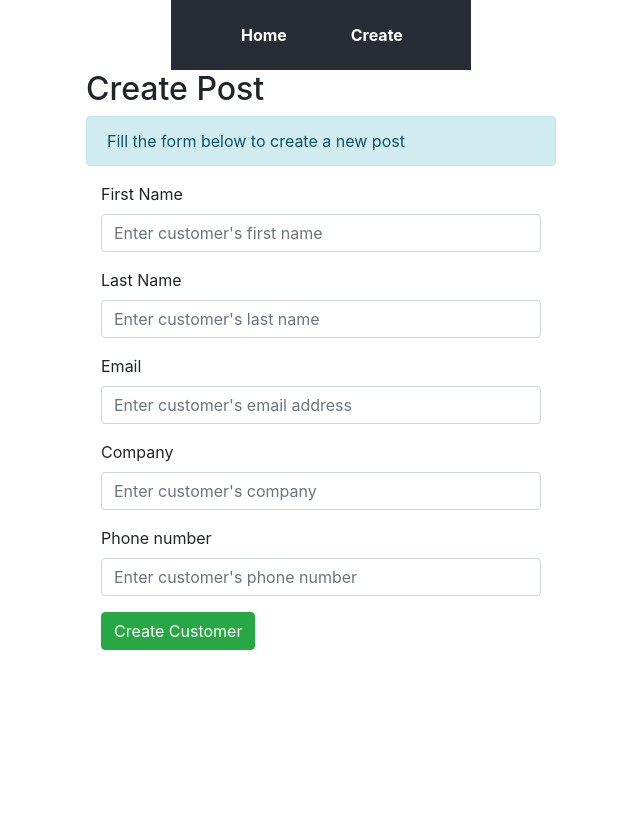
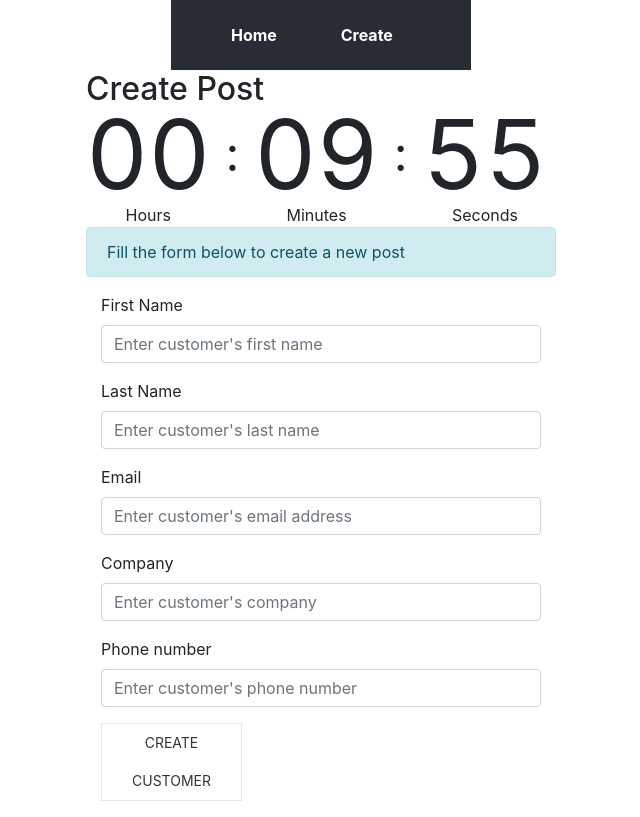
Before and after one commit to jamtay/typescript-react-app, a React (Create React App) app: page /create in a window 1280 px wide. Shown: the whole page, without its empty margins (319-959 px from the left). Built offline with nearby package versions, Linux system fonts and the light colour scheme.

Commit message:
Added k6 perf test and uikit

```diff
--- a/package.json
+++ b/package.json
@@ -12,11 +12,13 @@
     "@types/react-dom": "^16.9.0",
     "@types/react-router-dom": "^5.1.3",
     "axios": "^0.19.1",
+    "moment": "^2.24.0",
     "react": "^16.12.0",
     "react-dom": "^16.12.0",
     "react-router-dom": "^5.1.2",
     "react-scripts": "3.3.0",
-    "typescript": "~3.7.2"
+    "typescript": "~3.7.2",
+    "uikit": "^3.2.7"
   },
   "scripts": {
     "start": "react-scripts start",
--- a/public/index.html
+++ b/public/index.html
@@ -15,6 +15,12 @@
       user's mobile device or desktop. See https://developers.google.com/web/fundamentals/web-app-manifest/
     -->
     <link rel="manifest" href="%PUBLIC_URL%/manifest.json" />
+    <!-- UIkit CSS -->
+    <link rel="stylesheet" href="https://cdn.jsdelivr.net/npm/uikit@3.2.7/dist/css/uikit.min.css" />
+
+    <!-- UIkit JS -->
+    <script src="https://cdn.jsdelivr.net/npm/uikit@3.2.7/dist/js/uikit.min.js"></script>
+    <script src="https://cdn.jsdelivr.net/npm/uikit@3.2.7/dist/js/uikit-icons.min.js"></script>
     <!--
       Notice the use of %PUBLIC_URL% in the tags above.
       It will be replaced with the URL of the `public` folder during the build.
--- a/src/customer/components/Create.tsx
+++ b/src/customer/components/Create.tsx
@@ -5,6 +5,7 @@ import { createNewCustomer } from '../services/customer';
 import DataEntryForm from './DataEntryForm';
 import SuccessMessage from './SuccessMessage';
 import FormField from './FormField';
+import moment from 'moment';
 
 export interface IFormState {
   [key: string]: any;
@@ -55,11 +56,36 @@ class Create extends React.Component<RouteComponentProps, IFormState> {
 
   public render() {
     const { submitSuccess, loading } = this.state;
+    const tenMinutesTime = moment().utc().add(10, 'minutes');
+    const dateTimerString = `date: ${tenMinutesTime}`;
 
     return (
         <div>
           <div className={"col-md-12 form-wrapper"}>
             <h2 id="create-post-header"> Create Post </h2>
+            <div className="uk-grid-small uk-child-width-auto" uk-grid="true"
+                 uk-countdown={dateTimerString}>
+              <div>
+                <div className="uk-countdown-number uk-countdown-hours"/>
+                <div
+                    className="uk-countdown-label uk-margin-small uk-text-center uk-visible@s">Hours
+                </div>
+              </div>
+              <div className="uk-countdown-separator">:</div>
+              <div>
+                <div className="uk-countdown-number uk-countdown-minutes"/>
+                <div
+                    className="uk-countdown-label uk-margin-small uk-text-center uk-visible@s">Minutes
+                </div>
+              </div>
+              <div className="uk-countdown-separator">:</div>
+              <div>
+                <div className="uk-countdown-number uk-countdown-seconds"/>
+                <div
+                    className="uk-countdown-label uk-margin-small uk-text-center uk-visible@s">Seconds
+                </div>
+              </div>
+            </div>
             {!submitSuccess && (
                 <div className="alert alert-info" role="alert">
                   Fill the form below to create a new post
@@ -77,11 +103,11 @@ class Create extends React.Component<RouteComponentProps, IFormState> {
               <FormField name="company" type="text" placeholder="Enter customer's company" onChange={this.handleInputChanges}>Company</FormField>
               <FormField name="phone" type="text" placeholder="Enter customer's phone number" onChange={this.handleInputChanges}>Phone number</FormField>
               <div className="form-group col-md-4 pull-right">
-                <button className="btn btn-success" type="submit" id="create-customer">
+                <button className="uk-button uk-button-default" type="submit" id="create-customer">
                   Create Customer
                 </button>
                 {loading &&
-                <span className="fa fa-circle-o-notch fa-spin" />
+                  <span className="fa fa-circle-o-notch fa-spin" />
                 }
               </div>
             </DataEntryForm>
```
Also changed, not shown: performance/README.md (added), 2 other files (tests, documents, lock files or other folders).
